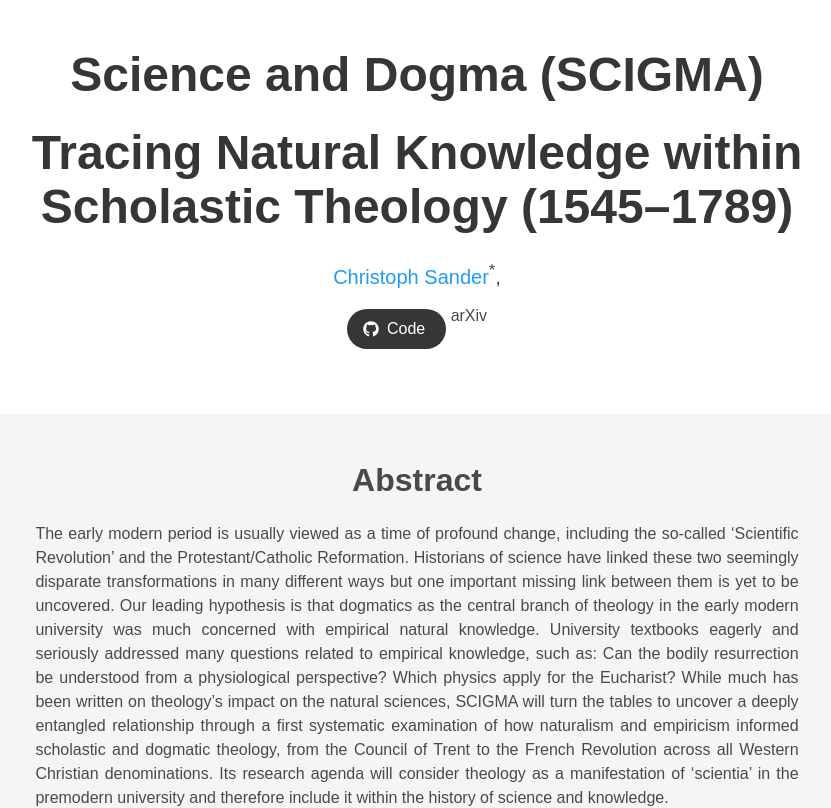
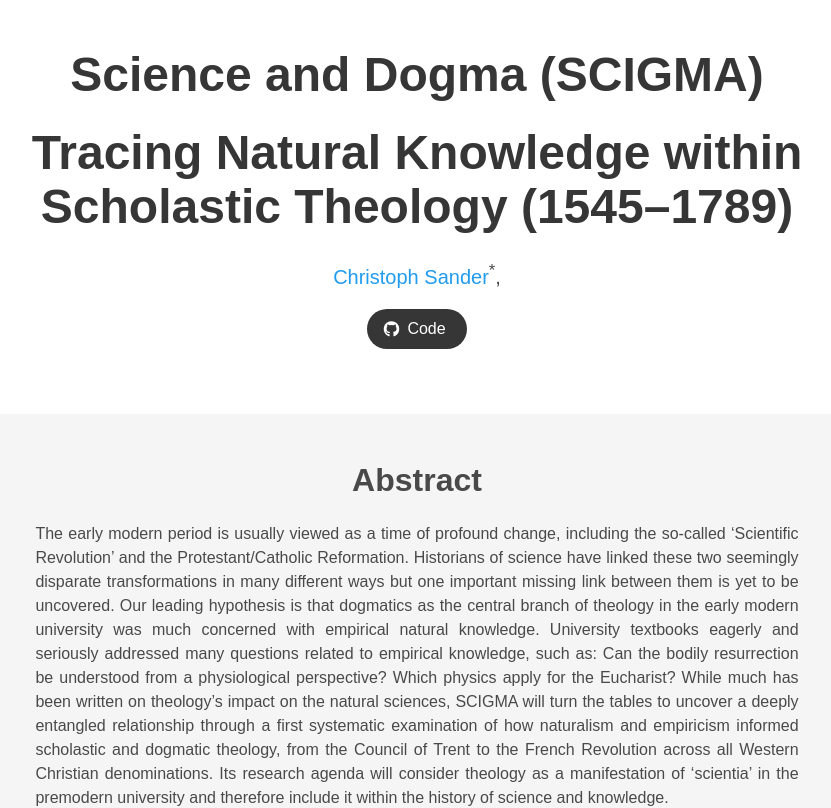
Before and after one commit to ch-sander/scigma, a plain HTML site: page index.html in a window 1280 px wide. Shown: the top 808 px of the page, without its empty margins (223-1054 px from the left). Drawn offline with nearby package versions, Linux system fonts and the light colour scheme; some icons are missing; a web font is replaced by a local one.

Commit message:
Update index.html

```diff
--- a/index.html
+++ b/index.html
@@ -106,8 +106,8 @@
                   class="external-link button is-normal is-rounded is-dark">
                   <span class="icon">
                     <i class="ai ai-arxiv"></i>
-                  </span>-->
-                  <span>arXiv</span>
+                  </span>
+                  <span>arXiv</span>-->
                 </a>
               </span>
             </div>
```
